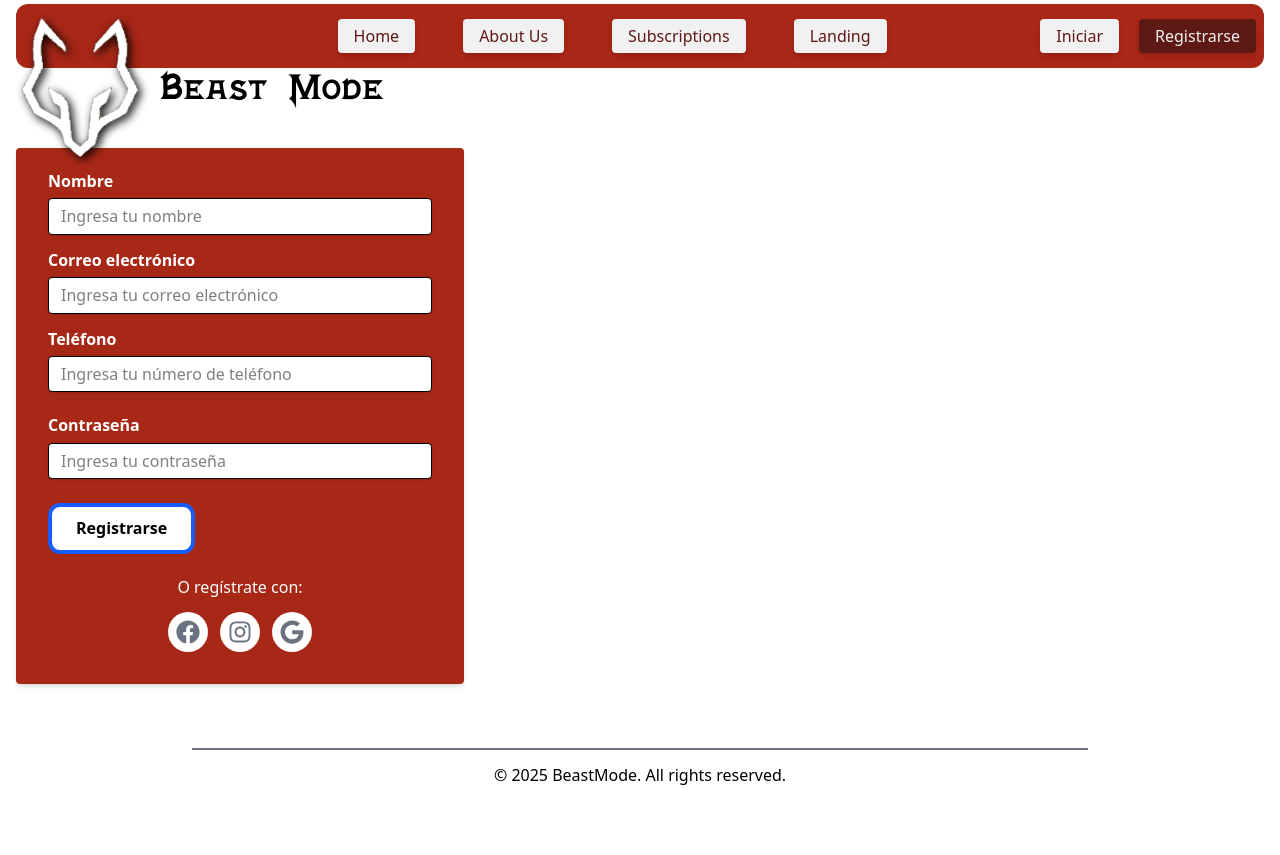
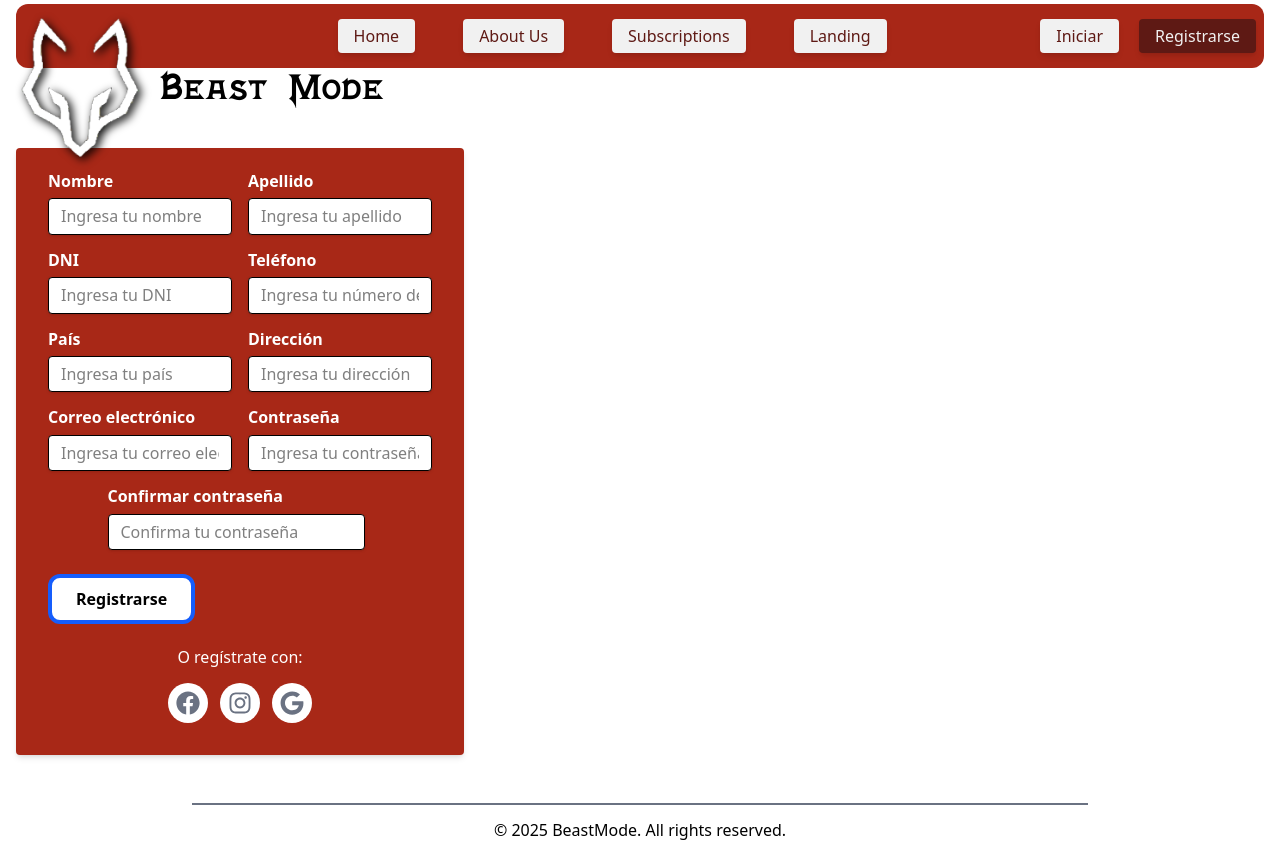
Before and after one commit to beastmode-pf-proyect/beastmode, a Next.js app in the folder frontend/front/: page /Register in a window 1280 px wide. Before the commit the page ends 800 px from the top, so only its background shows below. Built offline with nearby package versions, Linux system fonts and the light colour scheme.

Commit message:
Update page.tsx

```diff
--- a/frontend/front/src/app/Register/page.tsx
+++ b/frontend/front/src/app/Register/page.tsx
@@ -1,4 +1,4 @@
-"use client"
+"use client";
 import React, { useState, FormEvent } from "react";
 import { useAuth0 } from "@auth0/auth0-react";
 import { FaFacebook, FaGoogle, FaInstagram } from "react-icons/fa";
@@ -6,26 +6,41 @@ import Button from "@/Components/Button/button";
 
 interface UserMetadata {
   name: string;
+  surname: string;
+  dni: string;
+  phone: string;
+  country: string;
+  address: string;
   email: string;
-  phone: string;
   password: string;
+  confirmPassword: string;
 }
 
 const Register: React.FC = () => {
   const { loginWithRedirect } = useAuth0();
   const [name, setName] = useState<string>("");
+  const [surname, setSurname] = useState<string>("");
+  const [dni, setDni] = useState<string>("");
+  const [phone, setPhone] = useState<string>("");
+  const [country, setCountry] = useState<string>("");
+  const [address, setAddress] = useState<string>("");
   const [email, setEmail] = useState<string>("");
-  const [phone, setPhone] = useState<string>("");
   const [password, setPassword] = useState<string>("");
+  const [confirmPassword, setConfirmPassword] = useState<string>("");
 
   const handleSubmit = async (e: FormEvent) => {
     e.preventDefault();
     try {
       const userMetadata: UserMetadata = {
         name,
+        surname,
+        dni,
+        phone,
+        country,
+        address,
         email,
-        phone,
         password,
+        confirmPassword,
       };
 
       await loginWithRedirect({
@@ -47,7 +62,8 @@ const Register: React.FC = () => {
       onSubmit={handleSubmit}
       style={{ backgroundColor: "#a82817" }}
       className=" shadow-md rounded px-8 pt-6 pb-8 mb-4 w-full max-w-md">
-      <div className="mb-4">
+      <div className="mb-4 md:flex md:justify-around">
+        <div className="mb-4 md:mr-2 md:mb-0">
           <label className="block text-white font-bold mb-2" htmlFor="name">
             Nombre
           </label>
@@ -60,7 +76,78 @@ const Register: React.FC = () => {
             onChange={e => setName(e.target.value)}
           />
         </div>
-      <div className="mb-4">
+        <div className="md:ml-2">
+          <label className="block text-white font-bold mb-2" htmlFor="surname">
+            Apellido
+          </label>
+          <input
+            className="bg-white shadow appearance-none border rounded w-full py-2 px-3 text-black leading-tight focus:outline-none focus:shadow-outline"
+            id="surname"
+            type="text"
+            placeholder="Ingresa tu apellido"
+            value={surname}
+            onChange={e => setSurname(e.target.value)}
+          />
+        </div>
+      </div>
+      <div className="mb-4 md:flex md:justify-around">
+        <div className="mb-4 md:mr-2 md:mb-0">
+          <label className="block text-white font-bold mb-2" htmlFor="dni">
+            DNI
+          </label>
+          <input
+            className="bg-white shadow appearance-none border rounded w-full py-2 px-3 text-black leading-tight focus:outline-none focus:shadow-outline"
+            id="dni"
+            type="text"
+            placeholder="Ingresa tu DNI"
+            value={dni}
+            onChange={e => setDni(e.target.value)}
+          />
+        </div>
+        <div className="md:ml-2">
+          <label className="block text-white font-bold mb-2" htmlFor="phone">
+            Teléfono
+          </label>
+          <input
+            className="bg-white shadow appearance-none border rounded w-full py-2 px-3 text-black leading-tight focus:outline-none focus:shadow-outline"
+            id="phone"
+            type="tel"
+            placeholder="Ingresa tu número de teléfono"
+            value={phone}
+            onChange={e => setPhone(e.target.value)}
+          />
+        </div>
+      </div>
+      <div className="mb-4 md:flex md:justify-around">
+        <div className="mb-4 md:mr-2 md:mb-0">
+          <label className="block text-white font-bold mb-2" htmlFor="country">
+            País
+          </label>
+          <input
+            className="bg-white shadow appearance-none border rounded w-full py-2 px-3 text-black leading-tight focus:outline-none focus:shadow-outline"
+            id="country"
+            type="text"
+            placeholder="Ingresa tu país"
+            value={country}
+            onChange={e => setCountry(e.target.value)}
+          />
+        </div>
+        <div className="md:ml-2">
+          <label className="block text-white font-bold mb-2" htmlFor="address">
+            Dirección
+          </label>
+          <input
+            className="bg-white shadow appearance-none border rounded w-full py-2 px-3 text-black leading-tight focus:outline-none focus:shadow-outline"
+            id="address"
+            type="text"
+            placeholder="Ingresa tu dirección"
+            value={address}
+            onChange={e => setAddress(e.target.value)}
+          />
+        </div>
+      </div>
+      <div className="mb-4 md:flex md:justify-around">
+        <div className="mb-4 md:mr-2 md:mb-0">
           <label className="block text-white font-bold mb-2" htmlFor="email">
             Correo electrónico
           </label>
@@ -73,23 +160,8 @@ const Register: React.FC = () => {
             onChange={e => setEmail(e.target.value)}
           />
         </div>
-      <div className="mb-6">
-        <label className="block text-white font-bold mb-2" htmlFor="phone">
-          Teléfono
-        </label>
-        <input
-          className="bg-white shadow appearance-none border rounded w-full py-2 px-3 text-black mb-3 leading-tight focus:outline-none focus:shadow-outline"
-          id="phone"
-          type="tel"
-          placeholder="Ingresa tu número de teléfono"
-          value={phone}
-          onChange={e => setPhone(e.target.value)}
-        />
-      </div>
-      <div className="mb-6">
-        <label
-          className="block text-white font-bold mb-2"
-          htmlFor="password">
+        <div className="md:ml-2">
+          <label className="block text-white font-bold mb-2" htmlFor="password">
             Contraseña
           </label>
           <input
@@ -100,6 +172,24 @@ const Register: React.FC = () => {
             value={password}
             onChange={e => setPassword(e.target.value)}
           />
+        </div>
+      </div>
+      <div className="mb-6 md:flex md:justify-around">
+        <div className="mb-4 md:mr-2 md:mb-0">
+          <label
+            className="block text-white font-bold mb-2"
+            htmlFor="confirmPassword">
+            Confirmar contraseña
+          </label>
+          <input
+            className="bg-white shadow appearance-none border rounded w-full py-2 px-3 text-black mb-3 leading-tight focus:outline-none focus:shadow-outline"
+            id="confirmPassword"
+            type="password"
+            placeholder="Confirma tu contraseña"
+            value={confirmPassword}
+            onChange={e => setConfirmPassword(e.target.value)}
+          />
+        </div>
       </div>
       <div className="flex items-center justify-between">
         <Button text="Registrarse" variant="first" color="blue" />
```
Lines whose indentation alone changed are shown as unchanged.
